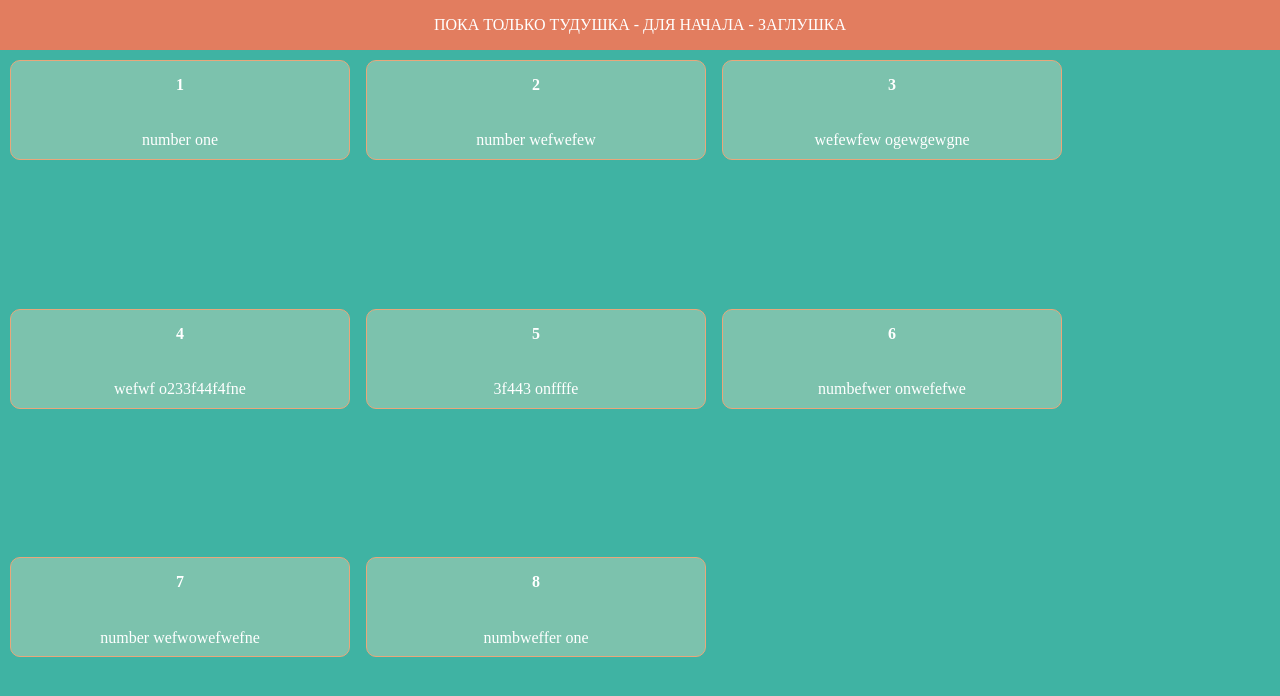
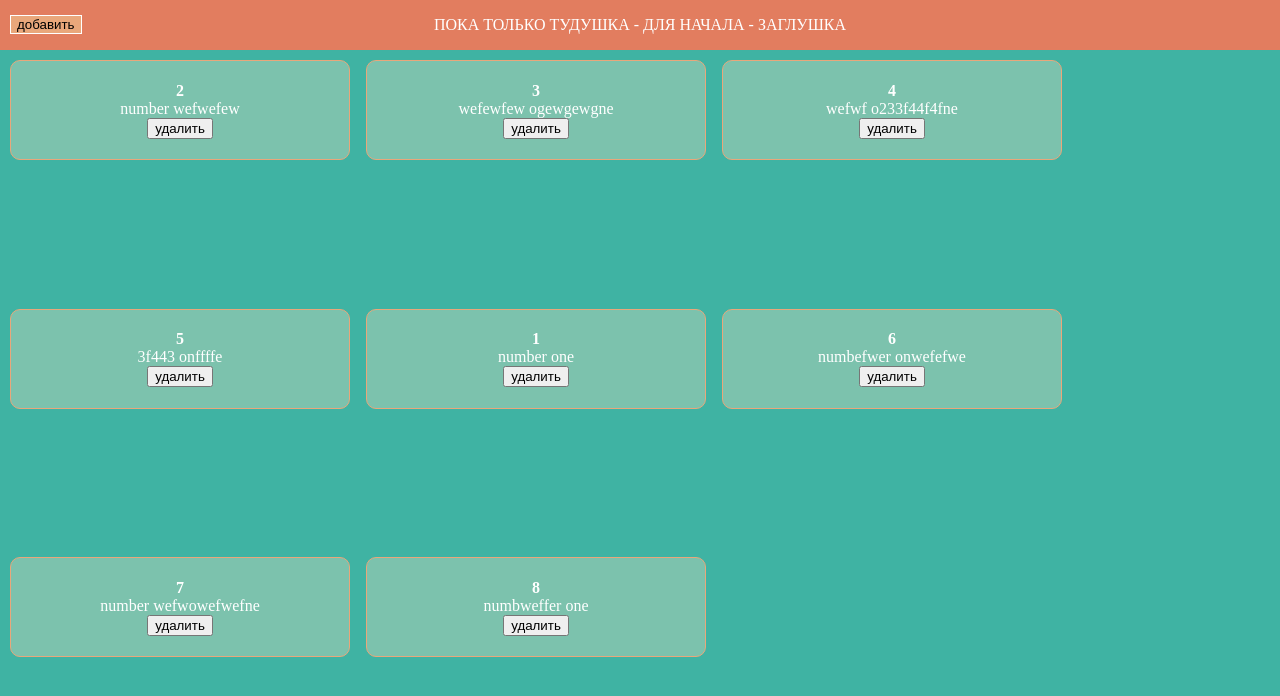
Before and after one commit to AnConst/SomeRepp, a React (Vite) app: page / in a window 1280 px wide. Shown: the top 696 px of the page. Built offline with nearby package versions, Linux system fonts and the light colour scheme.

Commit message:
add zustand, store logic with using localstorage

```diff
--- a/package.json
+++ b/package.json
@@ -16,6 +16,7 @@
   },
   "dependencies": {
     "react": "^18.2.0",
-    "react-dom": "^18.2.0"
+    "react-dom": "^18.2.0",
+    "zustand": "^4.5.1"
   }
 }
--- a/src/components/TodoItem/TodoItem.module.css
+++ b/src/components/TodoItem/TodoItem.module.css
@@ -10,3 +10,11 @@
   border-radius: 10px;
   border: 1px solid var(--peach) ;
 }
+
+.blockContainer h4 {
+  margin: 0
+ }
+
+.blockContainer p {
+ margin: 0
+}
--- a/src/components/TodoItem/TodoItem.tsx
+++ b/src/components/TodoItem/TodoItem.tsx
@@ -1,16 +1,17 @@
+import { useTodoStore } from "../../store";
 import styles from "./TodoItem.module.css";
 
-export default function TodoItem({
-  title,
-  discription,
-}: {
+export default function TodoItem(props: {
   title: string;
-  discription: string;
+  description: string;
 }) {
+  const { deleteTodo } = useTodoStore((state) => state);
+
   return (
     <div className={styles.blockContainer}>
-      <h4>{title}</h4>
-      <p>{discription}</p>
+      <h4>{props.title}</h4>
+      <p>{props.description}</p>
+      <button onClick={() => deleteTodo(props)}>удалить</button>
     </div>
   );
 }
--- a/src/components/TodoList/TodoList.module.css
+++ b/src/components/TodoList/TodoList.module.css
@@ -17,3 +17,11 @@
   background-color: var(--peach);
   color: white;
 }
+
+.button {
+  position: absolute;
+  background-color: var(--peach);
+  border: 1px solid white ;
+  top: 15px;
+  left: 10px;
+}
--- a/src/components/TodoList/Todolist.tsx
+++ b/src/components/TodoList/Todolist.tsx
@@ -1,23 +1,32 @@
+import { useEffect } from "react";
+import { useTodoStore } from "../../store";
 import TodoItem from "../TodoItem/TodoItem";
 import styles from "./TodoList.module.css";
 
 export function TodoList() {
-  const mockTodos = [
-    { title: "1", discription: "number one" },
-    { title: "2", discription: "number wefwefew" },
-    { title: "3", discription: "wefewfew ogewgewgne" },
-    { title: "4", discription: "wefwf o233f44f4fne" },
-    { title: "5", discription: "3f443 onffffe" },
-    { title: "6", discription: "numbefwer onwefefwe" },
-    { title: "7", discription: "number wefwowefwefne" },
-    { title: "8", discription: "numbweffer one" },
-  ];
+  const { todos, getTodosFromStorage, addTodo } = useTodoStore(
+    (state) => state
+  );
+
+  const mockAdding = () => {
+    const newTodo = {
+      title: `${todos.length + 1}`,
+      description: `added todo №${todos.length + 1}`,
+    };
+    addTodo(newTodo);
+    localStorage.setItem("todos", JSON.stringify([...todos, newTodo]));
+  };
+
+  useEffect(() => {
+    getTodosFromStorage();
+  }, []);
 
   return (
-    <div className={styles.container}>
-      {mockTodos.map((todo, idx) => (
-        <TodoItem key={idx} title={todo.title} discription={todo.discription} />
+    <div className={styles.container} >
+      {todos.map((todo, idx) => (
+        <TodoItem key={idx} title={todo.title} description={todo.description} />
       ))}
+      <button className={styles.button} onClick={mockAdding}>добавить</button>
     </div>
   );
 }
--- /dev/null
+++ b/src/store.ts
@@ -0,0 +1,35 @@
+import { create } from "zustand";
+
+const mockTodos = [
+  { title: "2", description: "number wefwefew" },
+  { title: "3", description: "wefewfew ogewgewgne" },
+  { title: "4", description: "wefwf o233f44f4fne" },
+  { title: "5", description: "3f443 onffffe" },
+  { title: "1", description: "number one" },
+  { title: "6", description: "numbefwer onwefefwe" },
+  { title: "7", description: "number wefwowefwefne" },
+  { title: "8", description: "numbweffer one" },
+];
+
+interface TState {
+  todos: { title: string; description: string }[];
+  getTodosFromStorage: () => void;
+  addTodo: (todo: { title: string; description: string }) => void;
+  deleteTodo: (todo: { title: string; description: string }) => void;
+}
+
+export const useTodoStore = create<TState>((set, get) => ({
+  todos: mockTodos,
+  getTodosFromStorage: () => {
+    const json = localStorage.getItem("todos");
+    if (!json) return;
+    const todos = JSON.parse(json);
+    set({ todos });
+  },
+  addTodo: (todo) => set((state) => ({ todos: [...state.todos, todo] })),
+  deleteTodo: (todo) => {
+    const { todos } = get();
+    const filteredState = todos.filter((el) => el.title !== todo.title);
+    set({ todos: filteredState });
+  },
+}));
```
Also changed, not shown: 1 other file (tests, documents, lock files or other folders).
